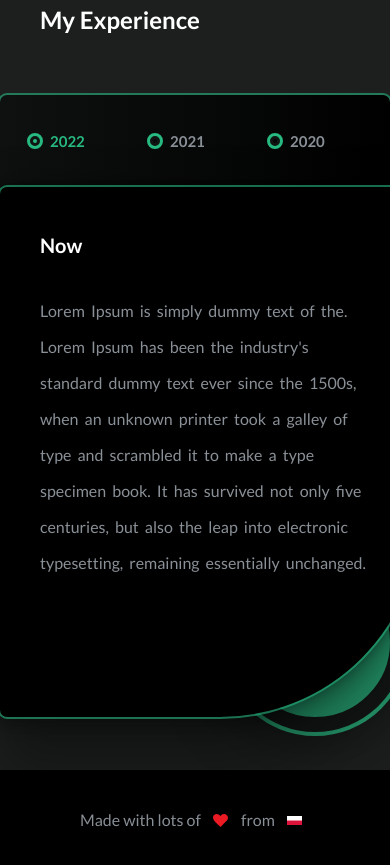
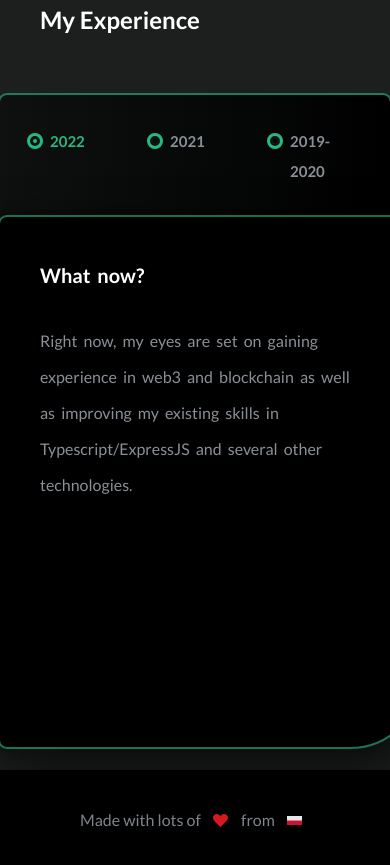
Before and after one commit to babilonczyk/babilonczyk.github.io, a React (Create React App) app: page / in a window 390 px wide. Shown: the part 2340-3205 px from the top of the page. Built offline with nearby package versions, Linux system fonts and the light colour scheme.

Commit message:
Fix mobile version

```diff
--- a/src/assets/css/experience.css
+++ b/src/assets/css/experience.css
@@ -116,7 +116,7 @@
           .experience .experience-box .experience-box-content .experience-box-content-box {
             top: 0;
             min-height: 530px;
-            border-radius: 7px 7px 200px 7px; } }
+            border-radius: 7px 7px 70px 7px; } }
         .experience .experience-box .experience-box-content .experience-box-content-box .experience-box-content-panel h5 {
           position: absolute;
           top: -45px;
@@ -131,7 +131,7 @@
               display: none; } }
         .experience .experience-box .experience-box-content .experience-box-content-box .experience-box-content-panel h4 {
           margin: 0;
-          padding: 60px 0 0 120px;
+          padding: 65px 0 0 110px;
           text-align: left;
           font-size: 20px;
           word-spacing: 3px;
@@ -142,15 +142,19 @@
               padding: 40px 10px 0 40px; } }
         .experience .experience-box .experience-box-content .experience-box-content-box .experience-box-content-panel p {
           margin: 0;
-          padding: 30px 40px 40px 120px;
+          padding: 30px 55px 40px 110px;
           font-size: 16px;
           word-spacing: 3px;
           line-height: 36px;
           color: #8a9097; }
+          .experience .experience-box .experience-box-content .experience-box-content-box .experience-box-content-panel p span {
+            display: block;
+            margin: 13px 0; }
           @media only screen and (max-width: 780px) {
             .experience .experience-box .experience-box-content .experience-box-content-box .experience-box-content-panel p {
-              padding: 30px 50px 40px 40px; } }
+              padding: 30px 55px 40px 40px; } }
       .experience .experience-box .experience-box-content .gn-ball-r {
+        display: none;
         position: absolute;
         right: -25px;
         bottom: -25px;
--- a/src/assets/css/index.css
+++ b/src/assets/css/index.css
@@ -748,7 +748,7 @@ body {
             body .App .experience .experience-box .experience-box-content .experience-box-content-box {
               top: 0;
               min-height: 530px;
-              border-radius: 7px 7px 200px 7px; } }
+              border-radius: 7px 7px 70px 7px; } }
           body .App .experience .experience-box .experience-box-content .experience-box-content-box .experience-box-content-panel h5 {
             position: absolute;
             top: -45px;
@@ -763,7 +763,7 @@ body {
                 display: none; } }
           body .App .experience .experience-box .experience-box-content .experience-box-content-box .experience-box-content-panel h4 {
             margin: 0;
-            padding: 60px 0 0 120px;
+            padding: 65px 0 0 110px;
             text-align: left;
             font-size: 20px;
             word-spacing: 3px;
@@ -774,15 +774,19 @@ body {
                 padding: 40px 10px 0 40px; } }
           body .App .experience .experience-box .experience-box-content .experience-box-content-box .experience-box-content-panel p {
             margin: 0;
-            padding: 30px 40px 40px 120px;
+            padding: 30px 55px 40px 110px;
             font-size: 16px;
             word-spacing: 3px;
             line-height: 36px;
             color: #8a9097; }
+            body .App .experience .experience-box .experience-box-content .experience-box-content-box .experience-box-content-panel p span {
+              display: block;
+              margin: 13px 0; }
             @media only screen and (max-width: 780px) {
               body .App .experience .experience-box .experience-box-content .experience-box-content-box .experience-box-content-panel p {
-                padding: 30px 50px 40px 40px; } }
+                padding: 30px 55px 40px 40px; } }
         body .App .experience .experience-box .experience-box-content .gn-ball-r {
+          display: none;
           position: absolute;
           right: -25px;
           bottom: -25px;
--- a/src/assets/scss/experience.scss
+++ b/src/assets/scss/experience.scss
@@ -157,7 +157,7 @@
                 @media only screen and (max-width: 780px) {
                     top: 0;
                     min-height: 530px;
-                    border-radius: 7px 7px 200px 7px;
+                    border-radius: 7px 7px 70px 7px;
 
                 }
 
@@ -181,7 +181,7 @@
 
                     h4{
                         margin: 0;
-                        padding: 60px 0 0 120px;
+                        padding: 65px 0 0 110px;
                         text-align: left;
                         font-size: 20px;
                         word-spacing: 3px;
@@ -196,20 +196,26 @@
 
                     p{
                         margin: 0;
-                        padding: 30px 40px 40px 120px;
+                        padding: 30px 55px 40px 110px;
                         font-size: 16px;
                         word-spacing: 3px;
                         line-height: 36px;
                         color: $paper-gray;
 
+                        span{
+                            display: block;
+                            margin: 13px 0;
+                        }
+
                         @media only screen and (max-width: 780px) {
-                            padding: 30px 50px 40px 40px;
+                            padding: 30px 55px 40px 40px;
                          }
                     }
                 }
             }
 
             .gn-ball-r{
+                display: none;
                 position: absolute;
                 right: -25px;
                 bottom: -25px;
--- a/src/components/Experience.tsx
+++ b/src/components/Experience.tsx
@@ -24,7 +24,7 @@ const Experience: React.FC  = () => {
                     </Tab>
                     <Tab className="experience-btn">
                         <div className="experience-btn-state"></div>
-                        <h5>2020</h5>
+                        <h5>2019-2020</h5>
                     </Tab>
                 </TabList>
 
@@ -32,18 +32,39 @@ const Experience: React.FC  = () => {
                     <div className="experience-box-content-box">
                         <TabPanel className="experience-box-content-panel">
                             <h5>2022</h5>
-                            <h4>Now</h4>
-                            <p>Lorem Ipsum is simply dummy text of the. Lorem Ipsum has been the industry's standard dummy text ever since the 1500s, when an unknown printer took a galley of type and scrambled it to make a type specimen book. It has survived not only five centuries, but also the leap into electronic typesetting, remaining essentially unchanged.</p>
+                            <h4>What now?</h4>
+                            <p>
+                              Right now, my eyes are set on gaining experience in web3 and blockchain
+                              as well as improving my existing skills in Typescript/ExpressJS and several other technologies.
+                              <br /><br />
+
+                            </p>
                         </TabPanel>
                         <TabPanel className="experience-box-content-panel">
                             <h5>2021</h5>
                             <h4>First Job & Eng. Degree</h4>
-                            <p>Lorem Ipsum  Ipsum has been the industry's standard dummy text ever since the 1500s, when an unknown printer took a galley of type and scrambled it to make a type specimen book. It has survived not only five centuries, but also the leap into electronic typesetting, remaining essentially unchanged.</p>
+                            <p>
+                                At the begining of the 2021 I got the opportuninty to start working on the inteligent legal aid system
+                                for a project called Lemkin. I've been responsible for implementing new functionalities using ruby in Hanami
+                                framework.
+                                <span></span>
+                                It was also a time, when I started getting interested in crypto and blockchain technologies. I've decided to start learning new
+                                technological stack (Typescript/React/NodeJS/ExpressJS).
+                                <span></span>
+                                I've also finished my bachelor's degree at the end of that year.
+                            </p>
                         </TabPanel>
                         <TabPanel className="experience-box-content-panel">
-                            <h5>2020</h5>
-                            <h4>University</h4>
-                            <p>Lorem. Lorem Ipsum has been the industry's standard dummy texIpsum is simply dummy text of the printing and typesetting industry took a galley of type and scrambled it to make a type specimen book. It has survived not only five centuries, but also the leap into electronic typesetting, remaining essentially unchanged.</p>
+                            <h5>2019 - 2020</h5>
+                            <h4>University Time</h4>
+                            <p>
+                                2019-2020 were the years when I've started getting interested in web technologies. Especially Ruby
+                                and Ruby on Rails.
+                                <span></span>
+                                I've spend that time working as a Sushi Master (thats right :P), studing, getting bunch of
+                                certification courses like Scrum Master Certified, Prince2 Fundamentals or AgilePM Fundamentals and
+                                learning Ruby/Ruby on Rails on my own.
+                            </p>
                         </TabPanel>
                     </div>
 
--- a/src/components/Services.tsx
+++ b/src/components/Services.tsx
@@ -33,7 +33,8 @@ const Services: React.FC  = () => {
                             <h4>Front-end</h4>
                             <p>Websites that attract and maintain the attention of a viewer are the result
                                I want to accomplish every time I start working on a new project. I'm using
-                                <strong> CSS/SCSS</strong>, <strong>Javascript/Typescript</strong> to make that magic!
+                                <strong> CSS/SCSS</strong>, <strong>Javascript/Typescript</strong> with <strong>React </strong>
+                                 to make that magic happen.
                             </p>
                         </TabPanel>
                         <TabPanel className="services-content-panel">
```
